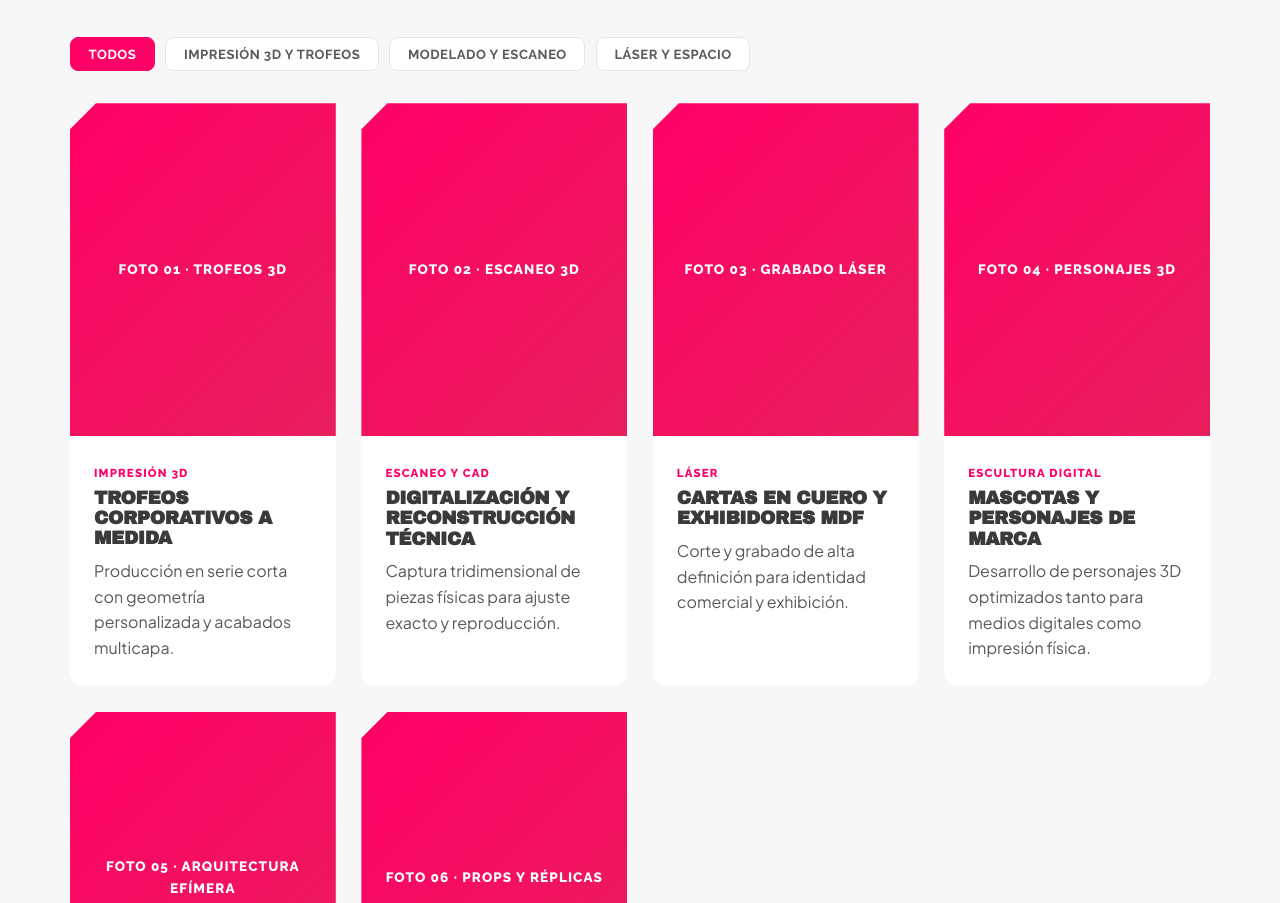
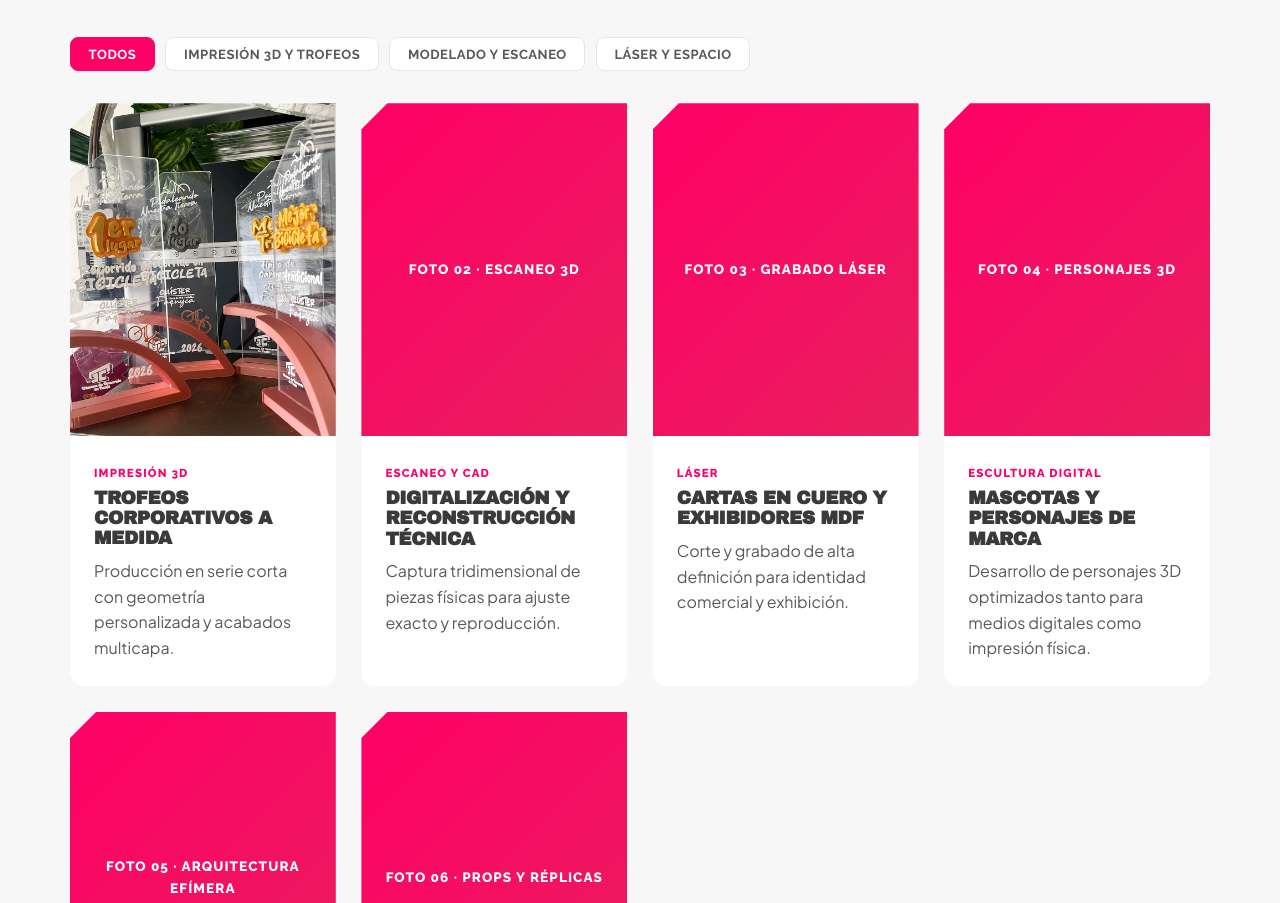
Before and after one commit to madaprint/madaprint.github.io, a plain HTML site: page index.html in a window 1280 px wide. Shown: the part 1594-2497 px from the top of the page. Drawn offline with Linux system fonts and the light colour scheme.

Commit message:
Update index.html

```diff
--- a/index.html
+++ b/index.html
@@ -164,9 +164,12 @@
 
       <div class="portfolio-grid" id="portfolioGrid">
         <article class="chamfer-card portfolio-item" data-category="impresion3d">
-          <div class="portfolio-thumb placeholder-thumb">
-            <span>FOTO 01 · TROFEOS 3D</span>
-          </div>
+          <img src="img/trofeo-impresion-3d-personalizado-tunja.webp"
+           alt="Trofeo personalizado fabricado con impresión 3D en Tunja por MADA print"
+           class="portfolio-thumb"
+           width="960"
+           height="1200"
+           loading="lazy">
           <div class="portfolio-info">
             <span class="portfolio-cat">IMPRESIÓN 3D</span>
             <h3>Trofeos Corporativos a Medida</h3>
```
